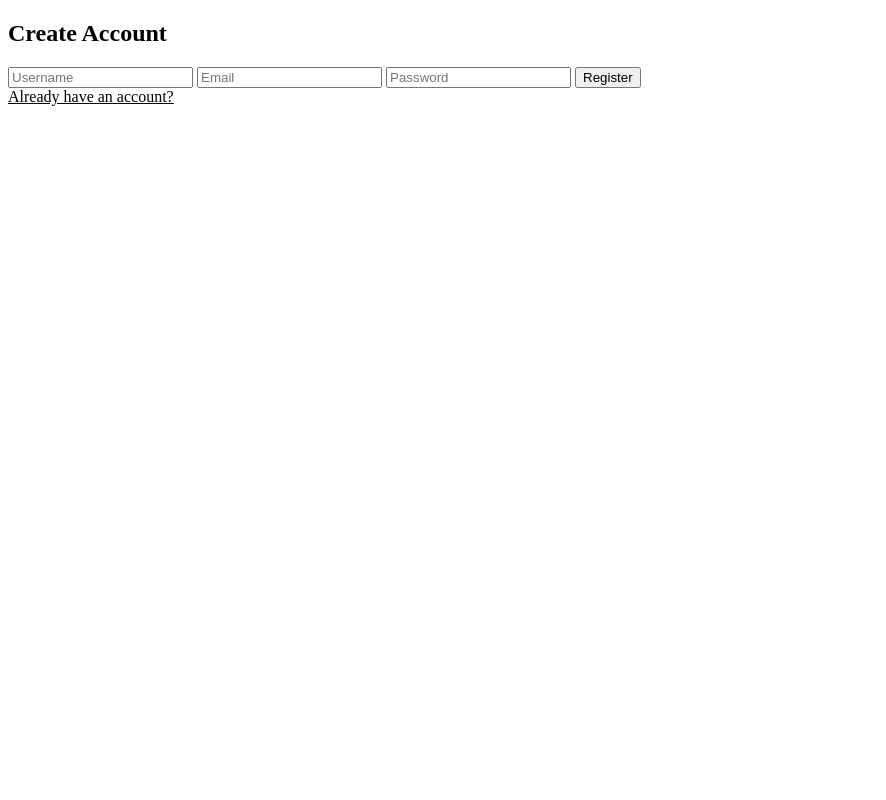
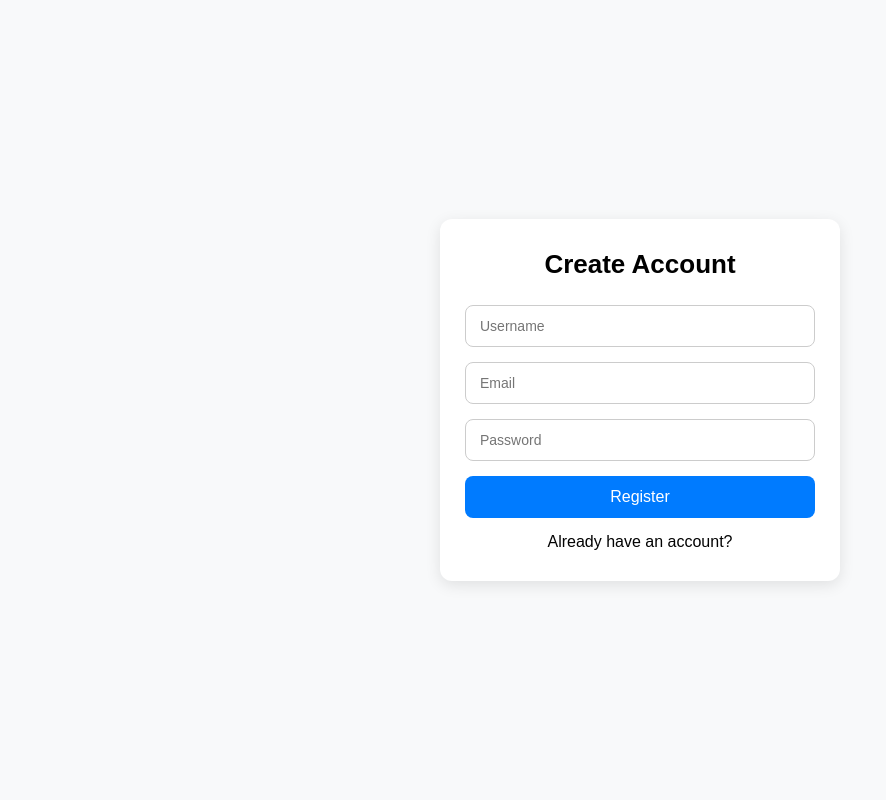
Before and after one commit to Toshiii10/group-lab, a Flask app: page /register in a window 1280 px wide. Shown: the whole page, without its empty margins (0-886 px from the left). Run offline with Flask 3, Linux system fonts and the light colour scheme.

Commit message:
Added Linkrel in register-html and added register-css

```diff
--- a/templates/register.css
+++ b/templates/register.css
@@ -0,0 +1,80 @@
+
+* {
+  margin: 0;
+  padding: 0;
+  box-sizing: border-box;
+  font-family: 'Poppins', sans-serif;
+}
+
+body {
+  background: #f8f9fa;
+  display: flex;
+  justify-content: center;
+  align-items: center;
+  height: 100vh;
+}
+
+.container {
+  background: #ffffff;
+  width: 100%;
+  max-width: 400px;
+  padding: 30px 25px;
+  border-radius: 12px;
+  box-shadow: 0 4px 15px rgba(0, 0, 0, 0.1);
+}
+
+h2 {
+  margin-bottom: 25px;
+  text-align: center;
+  font-size: 26px;
+  color: #333;
+}
+
+form input {
+  display: block;
+  width: 100%;
+  padding: 12px 14px;
+  margin-bottom: 15px;
+  border: 1px solid #ccc;
+  border-radius: 8px;
+  font-size: 14px;
+  transition: border 0.3s, box-shadow 0.3s;
+}
+
+form input:focus {
+  border-color: #007bff;
+  box-shadow: 0 0 4px rgba(0, 123, 255, 0.3);
+  outline: none;
+}
+
+button.submit {
+  width: 100%;
+  padding: 12px;
+  background-color: #007bff;
+  border: none;
+  border-radius: 8px;
+  color: white;
+  font-size: 16px;
+  font-weight: 500;
+  cursor: pointer;
+  transition: background-color 0.3s ease;
+}
+
+button.submit:hover {
+  background-color: #0056b3;
+}
+
+.account-already {
+  text-align: center;
+  margin-top: 15px;
+}
+
+.account-already a {
+  text-decoration: none;
+  color: #007bff;
+  font-weight: 500;
+}
+
+.account-already a:hover {
+  text-decoration: underline;
+}
--- a/templates/register.html
+++ b/templates/register.html
@@ -4,6 +4,7 @@
     <meta charset="UTF-8">
     <meta name="viewport" content="width=device-width, initial-scale=1.0">
     <title>Register</title>
+    <link rel="stylesheet" href="register.css">
 </head>
 <body class="bg-light">
 <div class="container">
```
